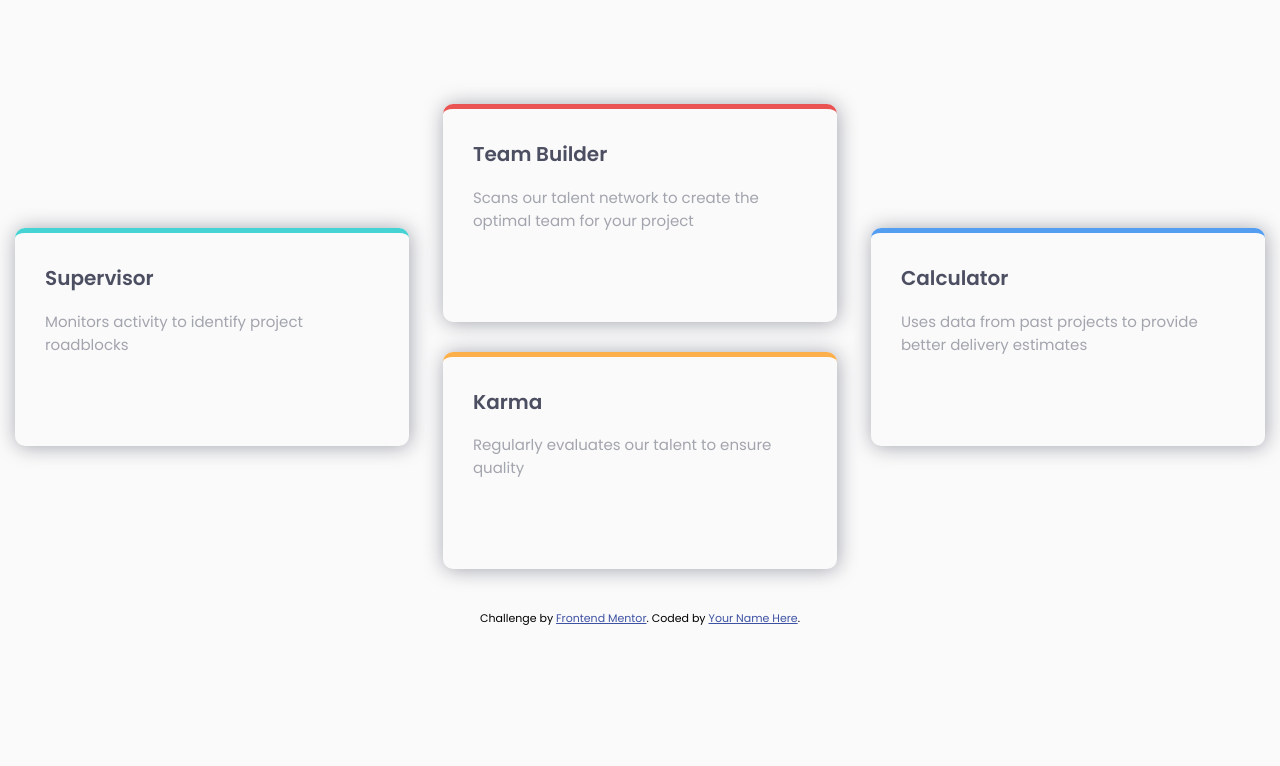
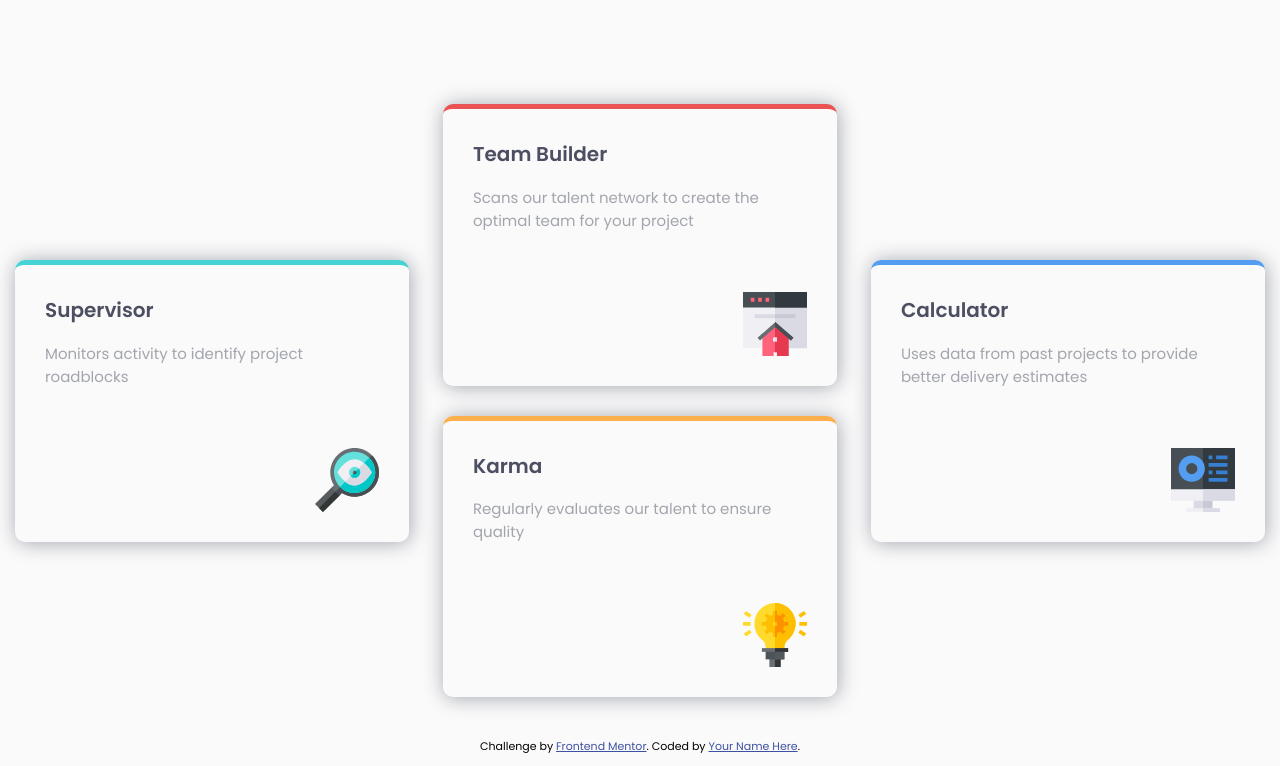
Before and after one commit to andikamri/challenge-css, a plain HTML site: page index.html in a window 1280 px wide. Shown: the part 180-946 px from the top of the page. Before the commit the page ends 818 px from the top, so only its background shows below. Drawn offline with Linux system fonts and the light colour scheme; the site is published under a folder, as on GitHub Pages, so addresses that start at the root find nothing.

Commit message:
Update index.html

```diff
--- a/index.html
+++ b/index.html
@@ -44,7 +44,7 @@
         <div class="box">
           <h2>Supervisor</h2>
           <p>Monitors activity to identify project roadblocks</p>
-          <img src="/images/icon-supervisor.svg" alt="" />
+          <img src="./images/icon-supervisor.svg" alt="" />
           <br style="clear: both" />
         </div>
       </div>
@@ -54,13 +54,13 @@
           <p>
             Scans our talent network to create the optimal team for your project
           </p>
-          <img src="/images/icon-team-builder.svg" alt="" />
+          <img src="./images/icon-team-builder.svg" alt="" />
           <br style="clear: both" />
         </div>
         <div class="box">
           <h2>Karma</h2>
           <p>Regularly evaluates our talent to ensure quality</p>
-          <img src="/images/icon-karma.svg" alt="" />
+          <img src="./images/icon-karma.svg" alt="" />
           <br style="clear: both" />
         </div>
       </div>
@@ -70,7 +70,7 @@
           <p>
             Uses data from past projects to provide better delivery estimates
           </p>
-          <img src="/images/icon-calculator.svg" alt="" />
+          <img src="./images/icon-calculator.svg" alt="" />
           <br style="clear: both" />
         </div>
       </div>
```
